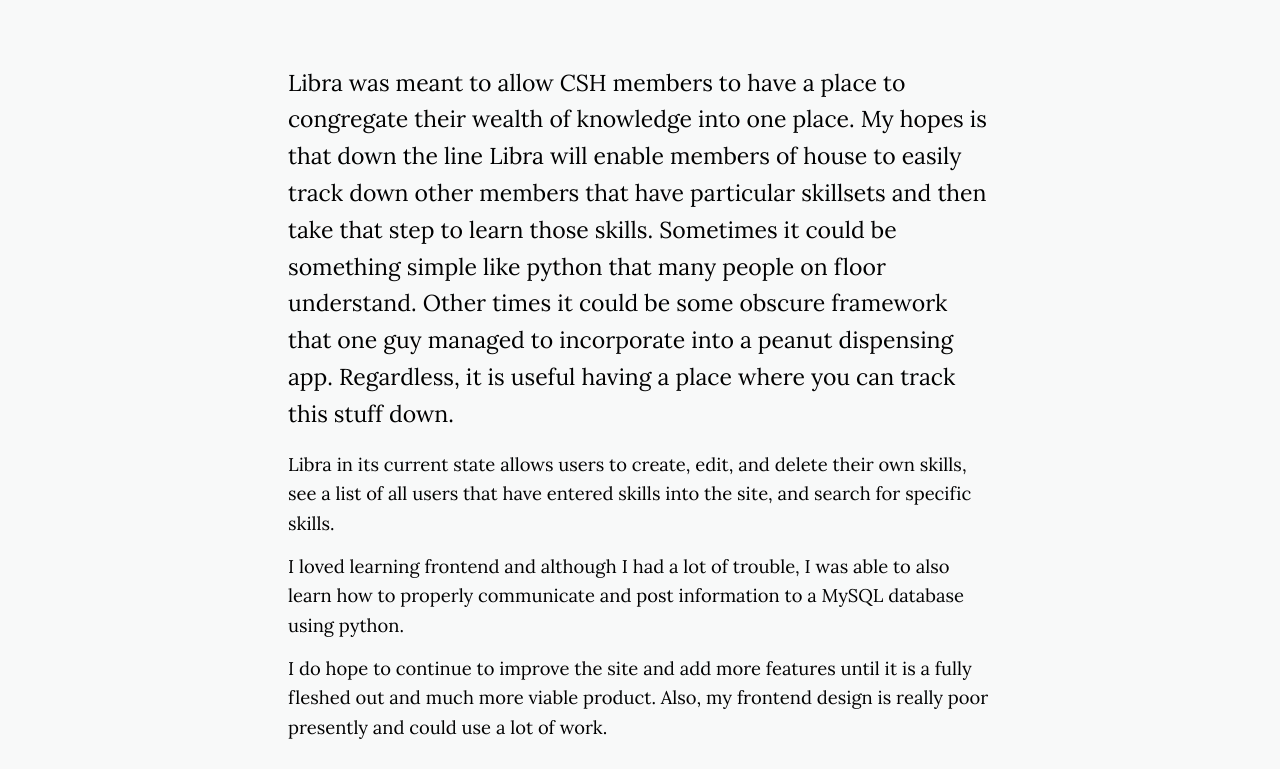
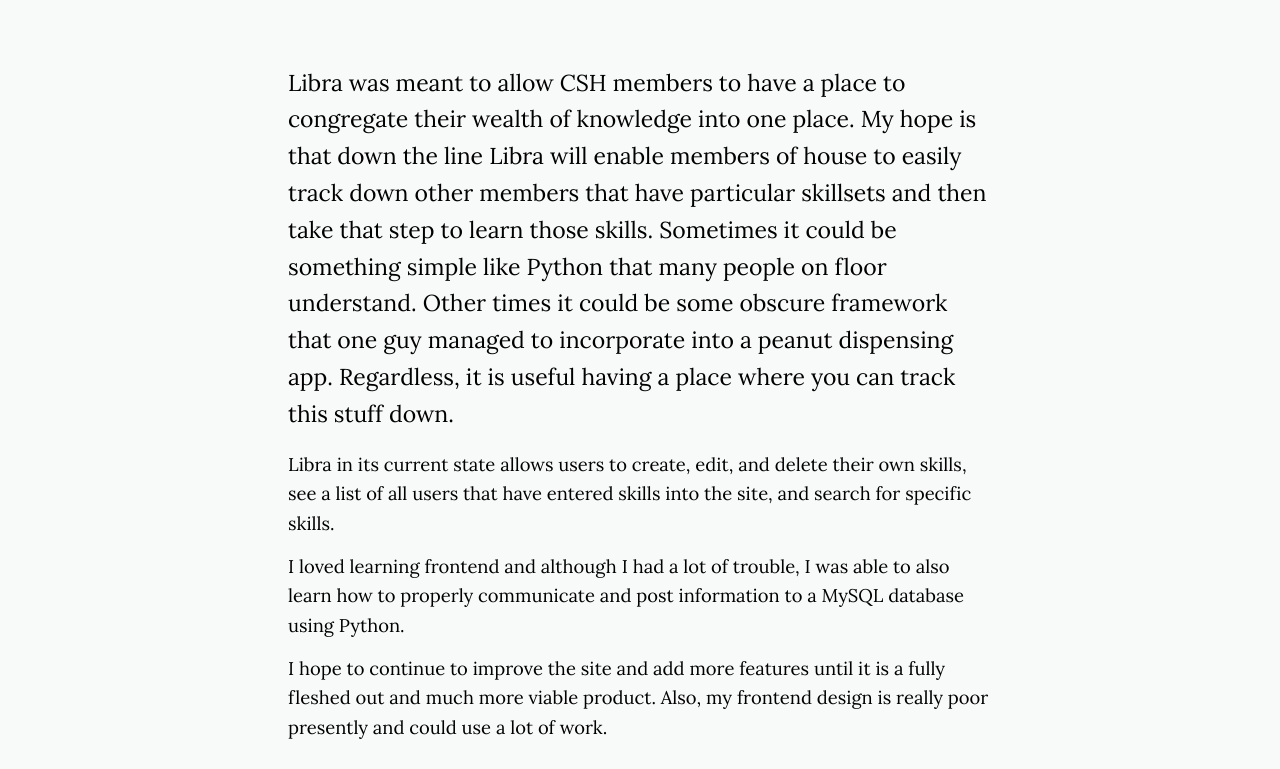
Before and after one commit to ComputerScienceHouse/blog, a Jekyll site: the page built from _posts/2018-04-17-libra.md, in a window 1280 px wide. Shown: the part 653-1422 px from the top of the page. Built offline with Jekyll 4.4.1, drawn with Linux system fonts in a browser that asks for light colours; nearby versions of some CDN libraries.

Commit message:
Major Project, jefftaglic's changes implemented.

```diff
--- a/_posts/2018-04-17-libra.md
+++ b/_posts/2018-04-17-libra.md
@@ -19,15 +19,15 @@ author-social:
     github: https://github.com/nandoascal
     linkedin:
 ---
-Libra was meant to allow CSH members to have a place to congregate their wealth of knowledge into one place. My hopes is that down the line Libra will enable
+Libra was meant to allow CSH members to have a place to congregate their wealth of knowledge into one place. My hope is that down the line Libra will enable
 members of house to easily track down other members that have particular skillsets and then take that step to learn those skills. Sometimes it could be
-something simple like python that many people on floor understand. Other times it could be some obscure framework that one guy managed to incorporate into
+something simple like Python that many people on floor understand. Other times it could be some obscure framework that one guy managed to incorporate into
 a peanut dispensing app. Regardless, it is useful having a place where you can track this stuff down.
 
 Libra in its current state allows users to create, edit, and delete their own skills, see a list of all users that have entered skills into the site, and
 search for specific skills.
 
-I loved learning frontend and although I had a lot of trouble, I was able to also learn how to properly communicate and post information to a MySQL database using python.
+I loved learning frontend and although I had a lot of trouble, I was able to also learn how to properly communicate and post information to a MySQL database using Python.
 
-I do hope to continue to improve the site and add more features until it is a fully fleshed out and much more viable product. Also, my frontend design is really poor presently
+I hope to continue to improve the site and add more features until it is a fully fleshed out and much more viable product. Also, my frontend design is really poor presently
 and could use a lot of work.
```
Also changed, not shown: other parts of _posts/2018-04-17-libra.md (+1 -1 lines).
